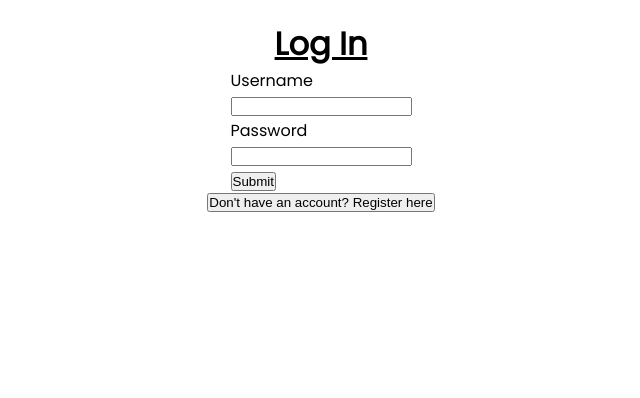
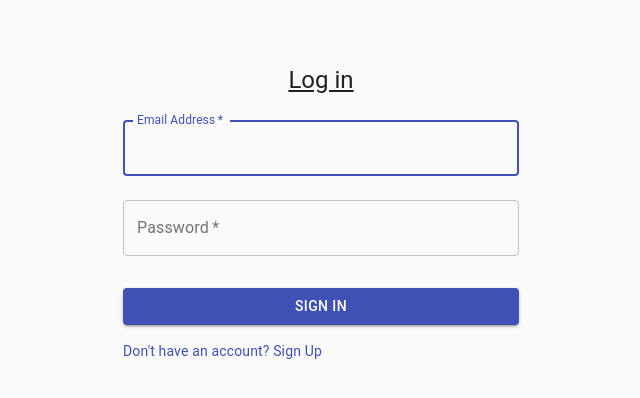
Before and after one commit to indomie858/todolist-react, a React (Create React App) app: page / in a window 1280 px wide. Shown: the top 398 px of the page, without its empty margins (319-959 px from the left). Built offline with nearby package versions, Linux system fonts and the light colour scheme.

Commit message:
Created separate components for login and register form

```diff
--- a/src/components/login/Login.css
+++ /dev/null
@@ -1,6 +0,0 @@
-.login-wrapper {
-    padding: 20px;
-    display: flex;
-    flex-direction: column;
-    align-items: center;
-}
--- a/src/components/login/Login.js
+++ b/src/components/login/Login.js
@@ -2,9 +2,8 @@
 //might refactor this to use material ui components - gaven
 import React, { useState, useEffect } from 'react';
 import PropTypes from 'prop-types';
-
-import './Login.css';
-import { GolfCourseSharp, LocalGroceryStoreSharp } from '@material-ui/icons';
+import LoginForm from './LoginForm'
+import RegisterForm from './RegisterForm'
 
 //passes user login info to backend
 async function loginUser(credentials) {
@@ -35,7 +34,7 @@
 
 const Login = ({ setToken }) => {
     //states for username and password
-    const [username, setUserName] = useState();
+    const [username, setUsername] = useState();
     const [password, setPassword] = useState();
     const [isRegistered, setIsRegistered] = useState(true);
 
@@ -54,50 +53,19 @@
         console.log(token);
     }
 
-    // this block is gross, might refactor it into seperate components later on -gaven
-    if (isRegistered){
+    // form rendered depends on if user is registered (login or register form)
+    if (isRegistered) {
         return (
-            <div className="login-wrapper">
-                <h1>Log In</h1>
-                <form onSubmit={handleSubmit}>
-                    <label>
-                        <p>Username</p>
-                        <input type="text" onChange={e => setUserName(e.target.value)} />
-                    </label>
-                    <label>
-                        <p>Password</p>
-                        <input type="password" onChange={e => setPassword(e.target.value)} />
-                    </label>
-                    <div>
-                        <button type="submit">Submit</button>
-                    </div>
-                </form>
-                <button onClick={() => setIsRegistered(false)}>Don't have an account? Register here</button>
-            </div>
+            <>
+                <LoginForm handleSubmit={handleSubmit} setUsername={setUsername} setPassword={setPassword} setIsRegistered={setIsRegistered} />
+            </>
         )
     } else {
         return (
-            <div className="login-wrapper">
-                <h1>Register</h1>
-                <form onSubmit={handleSubmit}>
-                    <label>
-                        <p>New Username</p>
-                        <input type="text" onChange={e => setUserName(e.target.value)} />
-                    </label>
-                    <label>
-                        <p>New Password</p>
-                        <input type="password" onChange={e => setPassword(e.target.value)} />
-                    </label>
-                    <label>
-                        <p>Enter Password again</p>
-                        <input type="password" onChange={e => setPassword(e.target.value)} />
-                    </label>
-                    <div>
-                        <button type="submit">Submit</button>
-                    </div>
-                </form>
-                <button onClick={() => setIsRegistered(true)}>Already have an account? Log in here</button>
-            </div>
+            //TODO: work on registration form. there's nothing handling form entries atm
+            <>
+                <RegisterForm setIsRegistered={setIsRegistered} />
+            </>
         )
     }
 }
--- /dev/null
+++ b/src/components/login/LoginForm.js
@@ -0,0 +1,91 @@
+import React from 'react';
+import Button from '@material-ui/core/Button';
+import CssBaseline from '@material-ui/core/CssBaseline';
+import TextField from '@material-ui/core/TextField';
+import Link from '@material-ui/core/Link';
+import Grid from '@material-ui/core/Grid';
+import Box from '@material-ui/core/Box';
+import Typography from '@material-ui/core/Typography';
+import { makeStyles } from '@material-ui/core/styles';
+import Container from '@material-ui/core/Container';
+
+const useStyles = makeStyles((theme) => ({
+  paper: {
+    marginTop: theme.spacing(8),
+    display: 'flex',
+    flexDirection: 'column',
+    alignItems: 'center',
+  },
+  avatar: {
+    margin: theme.spacing(1),
+    backgroundColor: theme.palette.secondary.main,
+  },
+  form: {
+    width: '100%', // Fix IE 11 issue.
+    marginTop: theme.spacing(1),
+  },
+  submit: {
+    margin: theme.spacing(3, 0, 2),
+  },
+}));
+
+const LoginForm = ({ handleSubmit, setUsername, setPassword, setIsRegistered }) => {
+  const classes = useStyles();
+
+  return (
+    <Container component="main" maxWidth="xs">
+      <CssBaseline />
+      <div className={classes.paper}>
+        <Typography component="h1" variant="h5">
+          Log in
+        </Typography>
+        <form className={classes.form} onSubmit={handleSubmit}>
+          <TextField
+            variant="outlined"
+            margin="normal"
+            required
+            fullWidth
+            id="email"
+            label="Email Address"
+            name="email"
+            autoComplete="email"
+            autoFocus
+            onChange={e => setUsername(e.target.value)}
+          />
+          <TextField
+            variant="outlined"
+            margin="normal"
+            required
+            fullWidth
+            name="password"
+            label="Password"
+            type="password"
+            id="password"
+            autoComplete="current-password"
+            onChange={e => setPassword(e.target.value)}
+          />
+          <Button
+            type="submit"
+            fullWidth
+            variant="contained"
+            color="primary"
+            className={classes.submit}
+          >
+            Sign In
+          </Button>
+          <Grid container>
+            <Grid item>
+              <Link onClick={() => setIsRegistered(false)} variant="body2">
+                {"Don't have an account? Sign Up"}
+              </Link>
+            </Grid>
+          </Grid>
+        </form>
+      </div>
+      <Box mt={8}>
+      </Box>
+    </Container>
+  );
+}
+
+export default LoginForm;
--- /dev/null
+++ b/src/components/login/RegisterForm.js
@@ -0,0 +1,115 @@
+import React from 'react';
+import Button from '@material-ui/core/Button';
+import CssBaseline from '@material-ui/core/CssBaseline';
+import TextField from '@material-ui/core/TextField';
+import Link from '@material-ui/core/Link';
+import Grid from '@material-ui/core/Grid';
+import Box from '@material-ui/core/Box';
+import Typography from '@material-ui/core/Typography';
+import { makeStyles } from '@material-ui/core/styles';
+import Container from '@material-ui/core/Container';
+
+const useStyles = makeStyles((theme) => ({
+  paper: {
+    marginTop: theme.spacing(8),
+    display: 'flex',
+    flexDirection: 'column',
+    alignItems: 'center',
+  },
+  avatar: {
+    margin: theme.spacing(1),
+    backgroundColor: theme.palette.secondary.main,
+  },
+  form: {
+    width: '100%', // Fix IE 11 issue.
+    marginTop: theme.spacing(3),
+  },
+  submit: {
+    margin: theme.spacing(3, 0, 2),
+  },
+}));
+
+const RegisterForm = ({ handleSubmit, setUsername, setPassword, setIsRegistered }) => {
+  const classes = useStyles();
+
+  return (
+    <Container component="main" maxWidth="xs">
+      <CssBaseline />
+      <div className={classes.paper}>
+        <Typography component="h1" variant="h5">
+          Sign up
+        </Typography>
+        <form className={classes.form} onSubmit={handleSubmit}>
+          <Grid container spacing={2}>
+            <Grid item xs={12} sm={6}>
+              <TextField
+                autoComplete="fname"
+                name="firstName"
+                variant="outlined"
+                required
+                fullWidth
+                id="firstName"
+                label="First Name"
+                autoFocus
+              />
+            </Grid>
+            <Grid item xs={12} sm={6}>
+              <TextField
+                variant="outlined"
+                required
+                fullWidth
+                id="lastName"
+                label="Last Name"
+                name="lastName"
+                autoComplete="lname"
+              />
+            </Grid>
+            <Grid item xs={12}>
+              <TextField
+                variant="outlined"
+                required
+                fullWidth
+                id="email"
+                label="Email Address"
+                name="email"
+                autoComplete="email"
+              />
+            </Grid>
+            <Grid item xs={12}>
+              <TextField
+                variant="outlined"
+                required
+                fullWidth
+                name="password"
+                label="Password"
+                type="password"
+                id="password"
+                autoComplete="current-password"
+              />
+            </Grid>
+          </Grid>
+          <Button
+            type="submit"
+            fullWidth
+            variant="contained"
+            color="primary"
+            className={classes.submit}
+          >
+            Sign Up
+          </Button>
+          <Grid container justify="flex-end">
+            <Grid item>
+              <Link onClick={() => setIsRegistered(true)} variant="body2">
+                Already have an account? Sign in
+              </Link>
+            </Grid>
+          </Grid>
+        </form>
+      </div>
+      <Box mt={5}>
+      </Box>
+    </Container>
+  );
+}
+
+export default RegisterForm;
```
